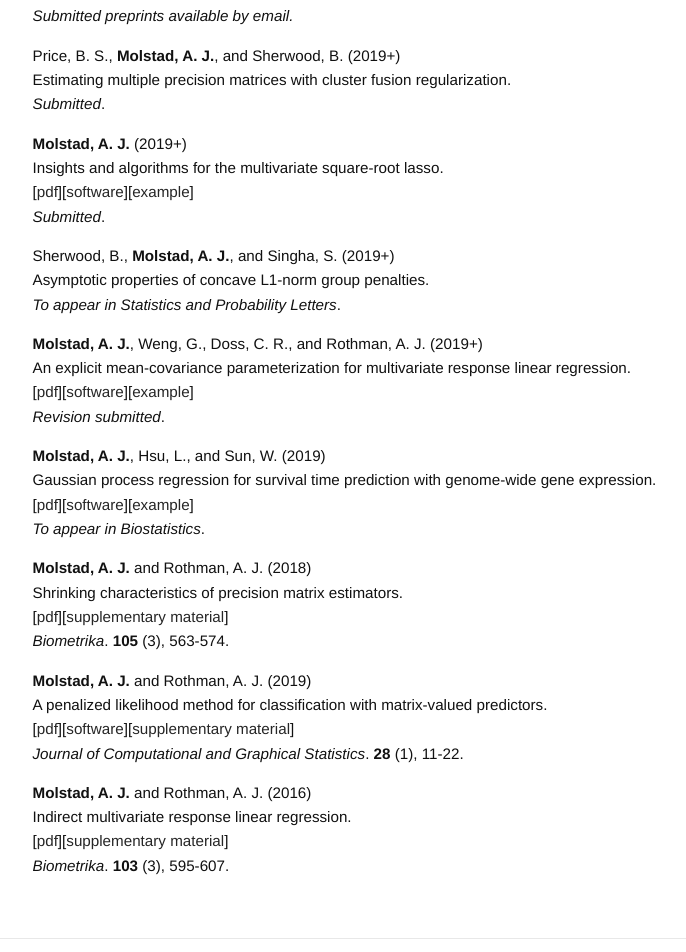
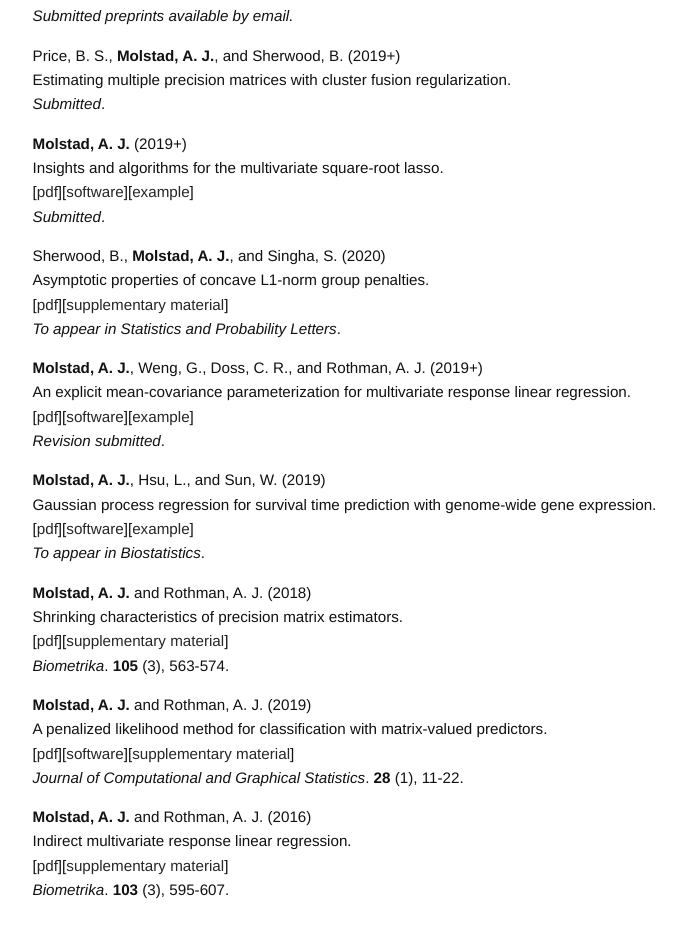
Before and after one commit to ajmolstad/ajmolstad.github.io, a Jekyll site: the page built from research.md, in a window 1280 px wide. Shown: the part 449-1401 px from the top of the page, without its empty margins (275-961 px from the left). Built offline with Jekyll 4.4.1, drawn with Linux system fonts in a browser that asks for light colours; grey boxes are pictures that could not be loaded.

Commit message:
Add paper link

```diff
--- a/research.md
+++ b/research.md
@@ -31,8 +31,9 @@
 [[pdf](https://arxiv.org/pdf/1909.05041)][[software](https://github.com/ajmolstad/MSRL)][[example](/docs/MSRL_Example.html)] <br>
 *Submitted*.  <br>
 
-Sherwood, B., **Molstad, A. J.**, and Singha, S. (2019+)<br>
+Sherwood, B., **Molstad, A. J.**, and Singha, S. (2020)<br>
 Asymptotic properties of concave L1-norm group penalties.  <br>
+[[pdf](https://www.sciencedirect.com/science/article/pii/S0167715219302779)][[supplementary material](https://www.sciencedirect.com/science/article/pii/S0167715219302779#appSB)] <br>
 *To appear in Statistics and Probability Letters*.  <br>
 
 **Molstad, A. J.**, Weng, G., Doss, C. R., and Rothman, A. J. (2019+)<br>
```
